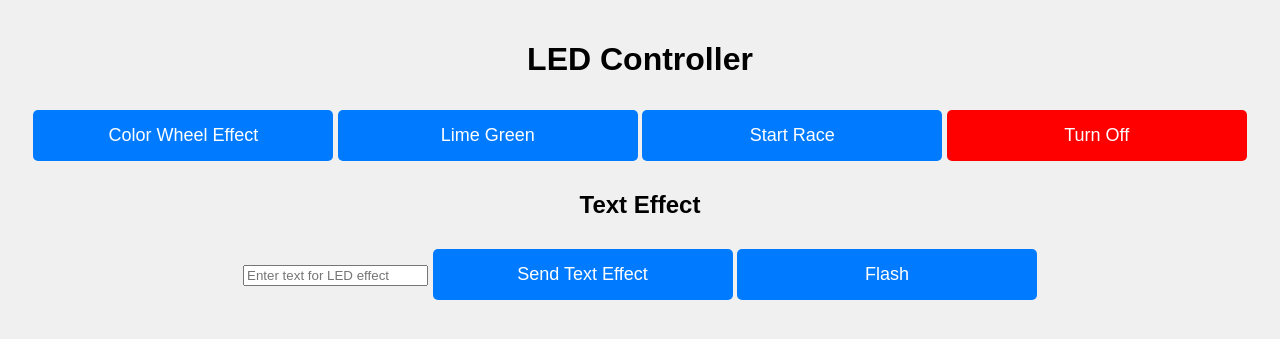
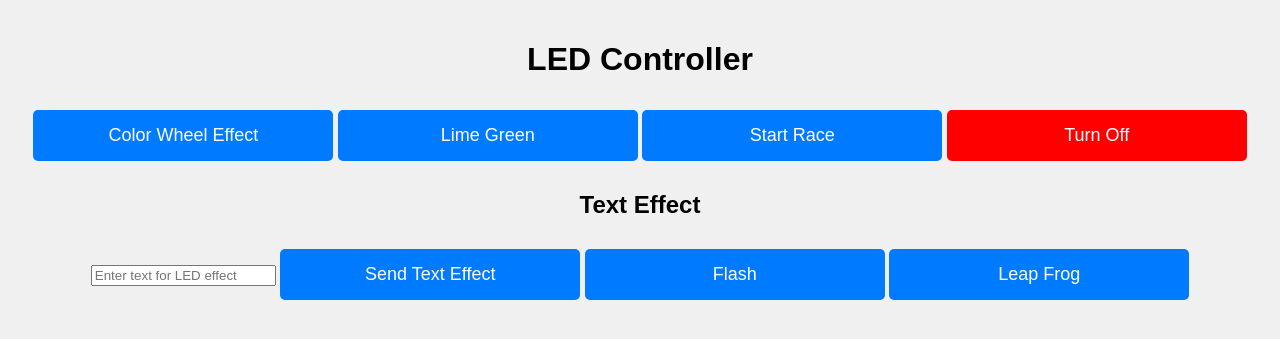
Before and after one commit to andystjean1/rpi-led-controller, a Flask app: page / in a window 1280 px wide. Shown: the top 339 px of the page. Run offline with Flask 3, Linux system fonts and the light colour scheme.

Commit message:
add leapfrog effect

```diff
--- a/templates/index.html
+++ b/templates/index.html
@@ -56,6 +56,7 @@
         <input id="textInput" type="text" placeholder="Enter text for LED effect" />
         <button onclick="sendTextEffect()">Send Text Effect</button>
         <button onclick="triggerEndpoint('/flash')">Flash</button>
+        <button onclick="triggerEndpoint('/leapfrog')">Leap Frog</button>
     </div>
 
     <script>
```
